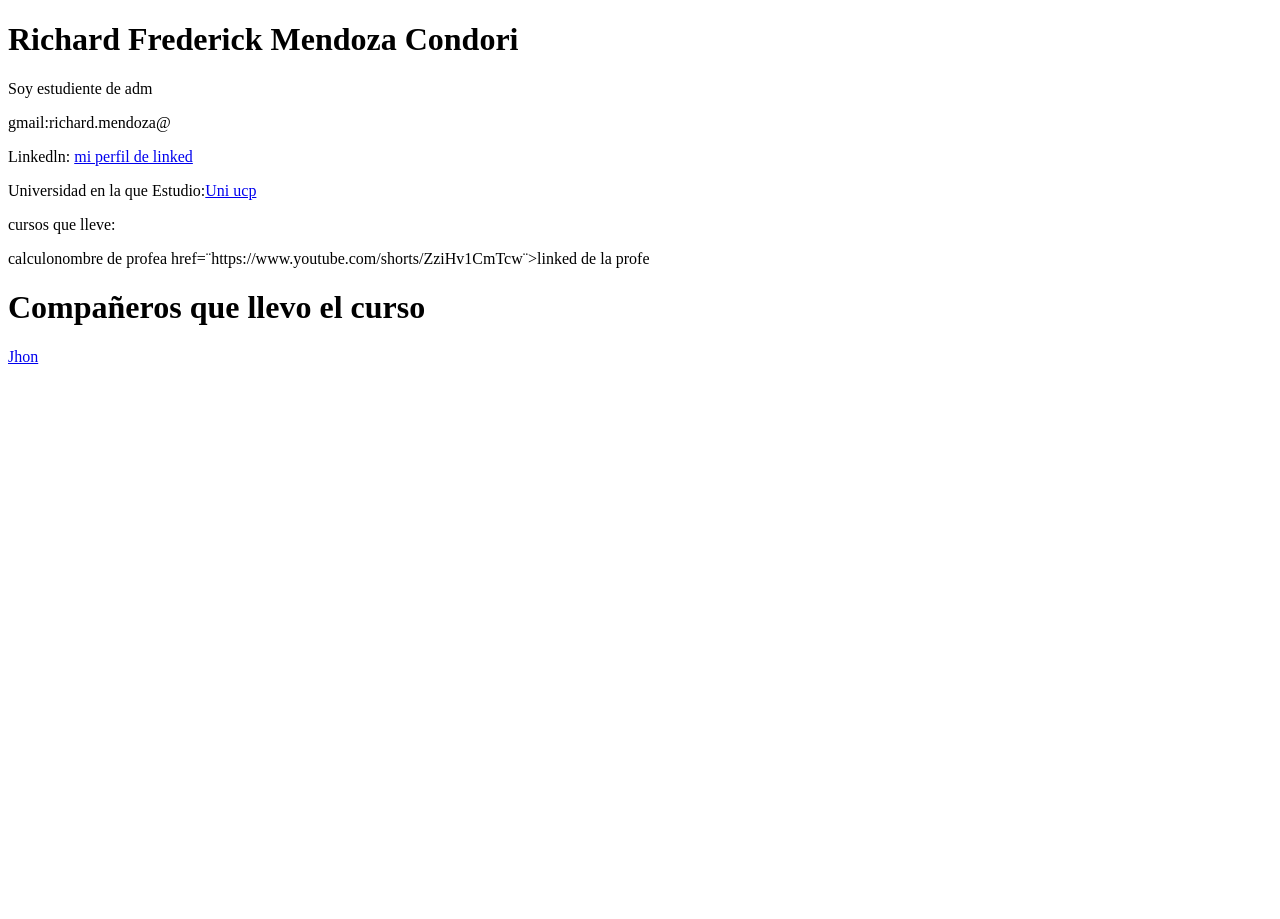
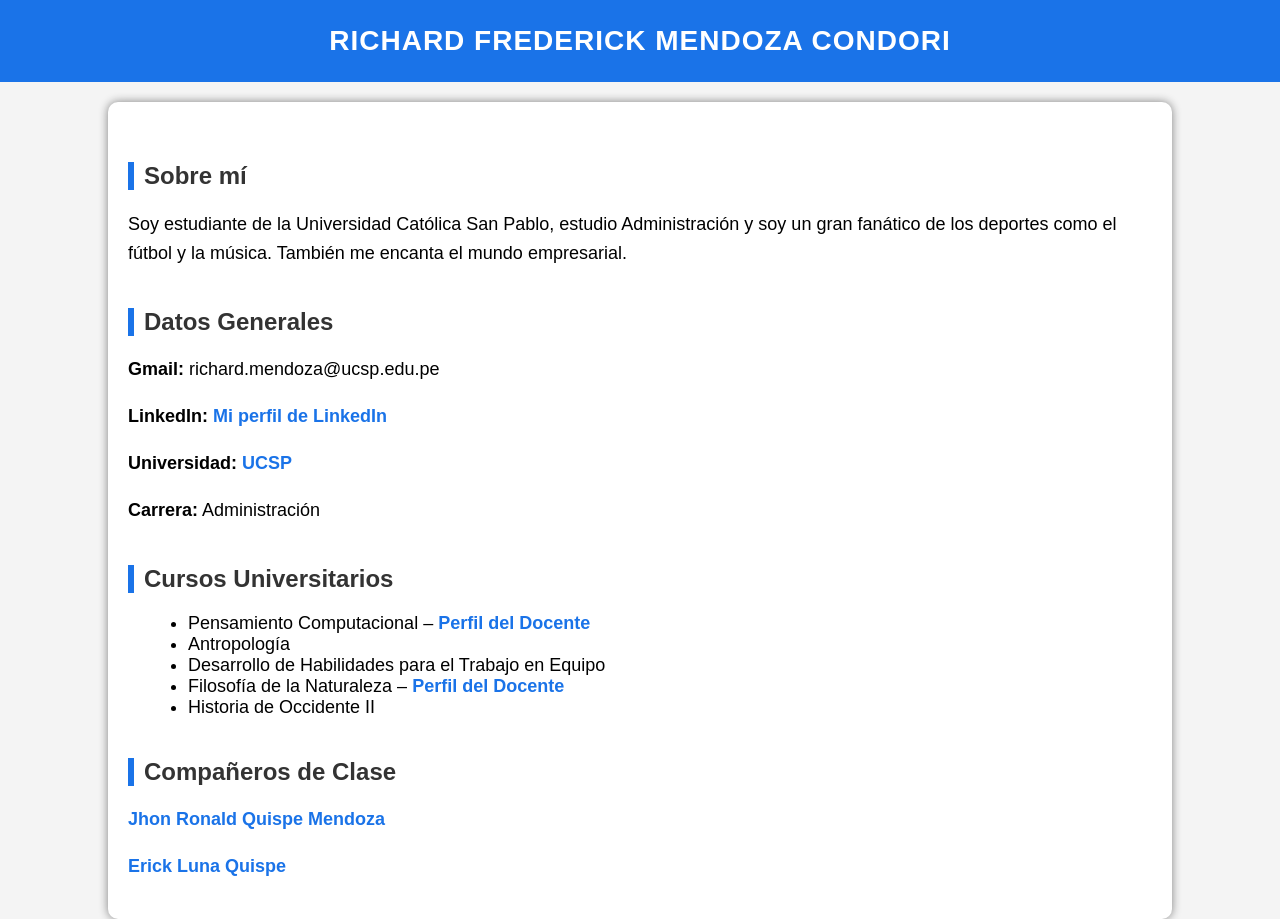
Before and after one commit to RichardRF10/RichardRF10github.io, a plain HTML site: page index.html in a window 1280 px wide. Before the commit the page ends 800 px from the top, so only its background shows below. Drawn offline with Linux system fonts and the light colour scheme.

Commit message:
Update index.html

```diff
--- a/index.html
+++ b/index.html
@@ -1,19 +1,112 @@
 <!DOCTYPE html>
-<html>
+<html lang="es">
 <head>
+<meta charset="UTF-8">
 <title>Richard Frederick Mendoza Condori</title>
+
+<style>
+    body {
+        font-family: Arial, Helvetica, sans-serif;
+        margin: 0;
+        padding: 0;
+        background: #f4f4f4;
+    }
+
+    header {
+        background: #1a73e8;
+        color: white;
+        padding: 25px;
+        text-align: center;
+        font-size: 28px;
+        font-weight: bold;
+        letter-spacing: 1px;
+        text-transform: uppercase;
+    }
+
+    h1 {
+        color: #1a73e8;
+        text-align: center;
+    }
+
+    .container {
+        width: 80%;
+        margin: auto;
+        background: white;
+        padding: 20px;
+        margin-top: 20px;
+        border-radius: 10px;
+        box-shadow: 0px 0px 10px gray;
+    }
+
+    p {
+        font-size: 18px;
+        line-height: 1.6;
+    }
+
+    a {
+        color: #1a73e8;
+        font-weight: bold;
+        text-decoration: none;
+    }
+
+    a:hover {
+        text-decoration: underline;
+    }
+
+    h2 {
+        border-left: 6px solid #1a73e8;
+        padding-left: 10px;
+        margin-top: 40px;
+        color: #333;
+    }
+
+    .list-item {
+        margin-left: 20px;
+        font-size: 18px;
+    }
+</style>
 </head>
+
 <body>
-<h1>Richard Frederick Mendoza Condori</h1>
 
-<p>Soy estudiente de adm</p>
-<p>gmail:richard.mendoza@</p>
-<p>Linkedln:
-<a href=¨https://www.youtube.com/shorts/ZziHv1CmTcw¨>mi perfil de linked</a>
-<p>Universidad en la que Estudio:<a href=¨https://www.youtube.com/shorts/ZziHv1CmTcw¨>Uni ucp</a>
-<p>cursos que lleve:</p>
-<p>calculonombre de profea href=¨https://www.youtube.com/shorts/ZziHv1CmTcw¨>linked de la profe</a>
-<h1>Compañeros que llevo el curso</h1>
-<a href=¨https://jhony241.github.io/Jhon-Ronald-Quispe-Mendoza.github.io/¨>Jhon</a>
+<header>
+    Richard Frederick Mendoza Condori
+</header>
+
+<div class="container">
+
+    <h2>Sobre mí</h2>
+    <p>Soy estudiante de la Universidad Católica San Pablo, estudio Administración y soy un gran fanático de los deportes como el fútbol y la música. También me encanta el mundo empresarial.</p>
+
+    <h2>Datos Generales</h2>
+    <p><strong>Gmail:</strong> richard.mendoza@ucsp.edu.pe</p>
+    <p><strong>LinkedIn:</strong>
+        <a href="https://www.linkedin.com/in/richard-frederick-mendoza-condori-1489a4399?utm_source=share&utm_campaign=share_via&utm_content=profile&utm_medium=android_app" target="_blank">
+            Mi perfil de LinkedIn
+        </a>
+    </p>
+    <p><strong>Universidad:</strong>
+        <a href="https://ucsp.edu.pe/" target="_blank">UCSP</a>
+    </p>
+    <p><strong>Carrera:</strong> Administración</p>
+
+    <h2>Cursos Universitarios</h2>
+    <ul>
+        <li class="list-item">Pensamiento Computacional –
+            <a href="https://www.linkedin.com/in/ecuadrosv/" target="_blank">Perfil del Docente</a>
+        </li>
+        <li class="list-item">Antropología</li>
+        <li class="list-item">Desarrollo de Habilidades para el Trabajo en Equipo</li>
+        <li class="list-item">Filosofía de la Naturaleza –
+            <a href="https://www.linkedin.com/in/isabel-morales-benito-96847134//" target="_blank">Perfil del Docente</a>
+        </li>
+        <li class="list-item">Historia de Occidente II</li>
+    </ul>
+
+    <h2>Compañeros de Clase</h2>
+    <p><a href="https://jhony241.github.io/Jhon-Ronald-Quispe-Mendoza.github.io/" target="_blank">Jhon Ronald Quispe Mendoza</a></p>
+    <p><a href="https://erickquispeluna-boop.github.io/erickluna.github.io/"_blank">Erick Luna Quispe</a></p>
+</div>
+
 </body>
 </html>
```
